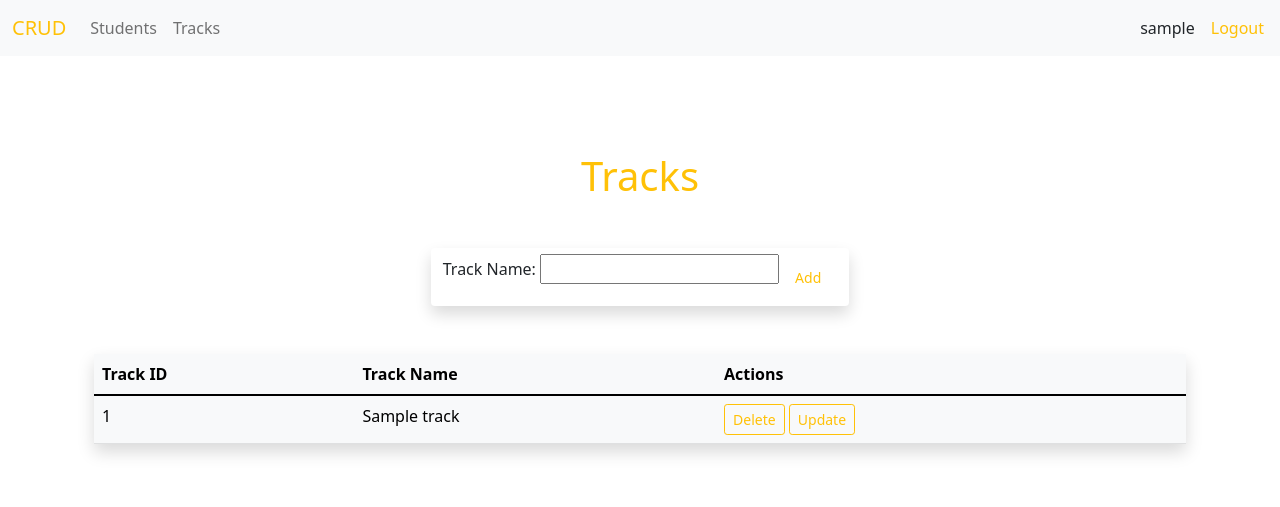
After one commit to ayazeid/django-crud-app, a Django app: page /trackshome in a window 1280 px wide. The commit adds this page. Shown: the top 507 px of the page. Run offline with Django 4.2, Linux system fonts and the light colour scheme; tables that the repository leaves empty hold one stand-in row (values such as "Sample post").

Commit message:
Add day 4 task: generic-views, class-based views, modelforms

```diff
--- /dev/null
+++ b/crud/forms.py
@@ -0,0 +1,27 @@
+from django import forms
+from .models import *
+
+
+class AddTracks(forms.ModelForm):
+    class Meta:
+        fields = '__all__'
+        labels = {
+            'name': 'Track Name'
+        }
+        model = Tracks
+
+
+class InsertStudent(forms.ModelForm):
+    def __init__(self, *args, **kwargs):
+        super().__init__(*args, **kwargs)
+        self.fields['trackid'].widget.choices= [(track.tr_id, track.name) for track in Tracks.objects.all()]
+
+    class Meta:
+        model = Students
+        fields = '__all__'
+        labels = {
+            'id': 'ID',
+            'fname': 'First Name',
+            'lname': 'Last Name',
+            'trackid':'Track'
+        }
--- /dev/null
+++ b/crud/templates/crud/tracks_form.html
@@ -0,0 +1,72 @@
+{%extends 'parent.html' %}
+{%block Title%}
+Tracks Page
+{%endblock%}
+{%block navcontent%}
+    <div class="collapse navbar-collapse" id="navbarSupportedContent">
+      <ul class="navbar-nav me-auto mb-2 mb-lg-0">
+        <li class="nav-item">
+          <a class="nav-link" aria-current="page" href="home">Students</a>
+        </li>
+        <li class="nav-item">
+          <a class="nav-link" href="{%url 'Trackshomepage' %}">Tracks</a>
+        </li>
+      </ul>
+    </div>
+{%endblock%}
+{%block loged%}<span> {{username}}</span><a class="nav-link text-warning" href="{%url 'welcomepage' %}">Logout</a>{%endblock%}
+{%block Content%}
+<div id="main" class="container py-5 my-5">
+    <div id="'view" class="container">
+        <h1 class="text-center text-warning ">Tracks</h1>
+        <div class="d-flex justify-content-center m-5">
+            {%if trackmode == 'update' %}
+            <form  action='' method="post">
+            {%csrf_token%}
+            <div   class="form-control d-flex border-0 shadow"  >
+                <label for="query"></label>
+               {{updatetrack.as_p}}
+                <input type="hidden" name="mode" value={{mode}} hidden>
+                <input type="submit" value="Update" class="btn btn-outline-warning btn-sm mx-3 border-0">
+            </div>
+        </form>
+            {%else%}
+            <form  action='' method="post">
+            {%csrf_token%}
+           <div   class="form-control d-flex border-0 shadow"  >
+                <label for="query"></label>
+               {{addtrack.as_p}}
+                <input type="hidden" name="mode" value={{mode}} hidden>
+                <input type="submit" value="Add" class="btn btn-outline-warning btn-sm mx-2 border-0">
+            </div>
+        </form>
+            {%endif%}
+
+        </div>
+         <div>
+           <table class="table table-light shadow">
+  <thead>
+    <tr>
+      <th scope="col">Track ID</th>
+        <th scope="col">Track Name</th>
+      <th scope="col" >Actions</th>
+    </tr>
+  </thead>
+  <tbody>
+
+  {%for  row in tracklist%}
+    <tr>
+      <td>{{row.tr_id}}</td>
+      <td>{{row.name}}</td>
+      <td>
+        <a class="btn btn-outline-warning btn-sm"  href="{%url 'DeleteTrack' trid=row.tr_id %}"  >Delete</a>
+          <a class="btn btn-outline-warning btn-sm"  href="{%url 'UpdateTrack' tid=row.tr_id %}">Update</a>
+      </td>
+    </tr>
+  {%endfor%}
+  </tbody>
+</table>
+        </div>
+    </div>
+</div>
+{%endblock%}
--- a/crud/views.py
+++ b/crud/views.py
@@ -1,16 +1,28 @@
 import datetime
+import http.client
 
 from django.shortcuts import render, redirect
+from django.urls import reverse_lazy
+
 from .models import Students, Myusers
 from django.contrib.auth.models import User
-from django.contrib.auth import authenticate,login,logout
+from django.contrib.auth import authenticate, login, logout
+from .forms import AddTracks, InsertStudent
+from django.views.generic import *
+from .models import *
+from django.views import View
+from django.views.decorators.http import ConditionalGetMiddleware, condition, conditional_page
+from django.http import HttpResponseRedirect, HttpRequest
+from django.contrib.auth.decorators import login_required, user_passes_test
+
 
 # Create your views here.
 def homepage(request):
-    loggeduser=Myusers.objects.filter(is_login=True)
-    if len(loggeduser ) != 0 and request.session.has_key('username'):
+    loggeduser = Myusers.objects.filter(is_login=True)
+    if len(loggeduser) != 0 and request.session.has_key('username'):
         authenuser = Myusers.objects.filter(username=request.session['username'])
-        context = {'mode': '', 'msg': '', 'list': Students.objects.all(), 'username': authenuser[0].username}
+        context = {'mode': '', 'msg': '', 'list': Students.objects.all(), 'username': authenuser[0].username,
+                   'insertstudent': InsertStudent()}
         if request.method == 'GET':
             if request.GET == {}:
                 context['mode'] = 'insert'
@@ -20,10 +32,9 @@ def homepage(request):
             context['mode'] = request.POST['mode']
             mode = request.POST['mode']
             if mode == 'insert':
-                fnameQuery = request.POST['fname']
-                lnameQuery = request.POST['lname']
                 context['msg'] = f"{mode} successfully"
-                Students.objects.create(fname=fnameQuery, lname=lnameQuery)
+                insertstudentpost = InsertStudent(request.POST)
+                insertstudentpost.save()
             elif mode == 'selectby':
                 query = request.POST['query']
                 context['msg'] = f"{mode} successfully"
@@ -36,23 +47,21 @@ def homepage(request):
         return redirect(loginpage)
 
 
-def deleteStudent(request,stid):
+def deleteStudent(request, stid):
     Students.objects.filter(id=stid).delete()
     return homepage(request)
 
 
-def updateStudent(request, sid):
-    context={}
-    if request.method == 'GET':
-        context = {'rowid': sid,'mode':'update','list': Students.objects.all(),'username': Myusers.objects.get(is_login=True).username,'fname':Students.objects.get(id=sid).fname,'lname':Students.objects.get(id=sid).lname}
+class UpdateStudentView(View):
+    def get(self, request, sid):
+        context = {'rowid': sid, 'mode': 'update', 'list': Students.objects.all(),
+                   'username': Myusers.objects.get(is_login=True).username,
+                   'updatestudent': InsertStudent(instance=Students.objects.get(id=sid))}
         return render(request, 'crud/home.html', context)
-    else:
-        context['mode'] = 'insert'
-        context['list']= Students.objects.all()
-        Students.objects.filter(id=sid).update(fname=request.POST['fname'], lname=request.POST['lname'])
-        #return render(request, 'crud/home.html', context)
+
+    def post(self, request, sid):
+        InsertStudent(request.POST, instance=Students.objects.get(id=sid)).save()
         return redirect(homepage)
-
 
 
 def loginpage(request):
@@ -61,7 +70,7 @@ def loginpage(request):
         return render(request, 'crud/login.html')
     else:
         user = Myusers.objects.filter(email=request.POST['email'])
-        authuser = authenticate(username=user[0].username,password=user[0].password)
+        authuser = authenticate(username=user[0].username, password=user[0].password)
         if user:
             if user[0].password == request.POST['password'] and authuser is not None:
                 user.update(is_login=True)
@@ -69,11 +78,12 @@ def loginpage(request):
                 login(request, authuser)
                 return redirect(homepage)
             else:
-                context['errormsg']="Incorrect password"
+                context['errormsg'] = "Incorrect password"
                 return render(request, 'crud/login.html', context)
         else:
-            context['errormsg']="User not found, Please check password and email or Register if you don't have an acoount"
-            return render(request, 'crud/login.html',context)
+            context[
+                'errormsg'] = "User not found, Please check password and email or Register if you don't have an acoount"
+            return render(request, 'crud/login.html', context)
 
 
 def registerpage(request):
@@ -82,12 +92,14 @@ def registerpage(request):
         return render(request, 'crud/register.html')
     else:
         if request.POST['password'] == request.POST['cpassword']:
-            Myusers.objects.create(username=request.POST['username'], email=request.POST['email'], password=request.POST['password'], join_date=datetime.date.today(), login_time=datetime.datetime.now().time())
-            User.objects.create_user(username=request.POST['username'], email=request.POST['email'], password=request.POST['password'], is_staff=True)
+            Myusers.objects.create(username=request.POST['username'], email=request.POST['email'],
+                                   password=request.POST['password'], join_date=datetime.date.today(),
+                                   login_time=datetime.datetime.now().time())
+            User.objects.create_user(username=request.POST['username'], email=request.POST['email'],
+                                     password=request.POST['password'], is_staff=True)
         else:
-            context['errormsg']='Confirm password and password don not match'
-        return render(request,'crud/register.html',context)
-
+            context['errormsg'] = 'Confirm password and password don not match'
+        return render(request, 'crud/register.html', context)
 
 
 def welcomepage(request):
@@ -95,3 +107,48 @@ def welcomepage(request):
     logout(request)
     Myusers.objects.update(is_login=False)
     return render(request, 'crud/welcome.html')
+
+
+def logined():
+    loggeduser = Myusers.objects.filter(is_login=True)
+    if len(loggeduser) != 0:
+        return True
+    else:
+        return False
+
+
+class Tracksinsertview(CreateView):
+    model = Tracks
+    fields = '__all__'
+
+    def get(self, request, *args, **kwargs):
+        if not logined():
+            return redirect(loginpage)
+        else:
+            return super().get(request, *args, **kwargs)
+
+    def get_context_data(self, **kwargs):
+        context = super().get_context_data(**kwargs)
+        context['addtrack'] = AddTracks()
+        context['tracklist'] = Tracks.objects.all()
+        context['username'] = Myusers.objects.get(is_login=True).username
+        return context
+
+    success_url = reverse_lazy('Trackshomepage')
+
+
+class UpdateTrackView(View):
+    def get(self, request, tid):
+        context = {'rowid': tid, 'trackmode': 'update', 'tracklist': Tracks.objects.all(),
+                   'username': Myusers.objects.get(is_login=True).username,
+                   'updatetrack': AddTracks(instance=Tracks.objects.get(tr_id=tid))}
+        return render(request, 'crud/tracks_form.html', context)
+
+    def post(self, request, tid):
+        AddTracks(request.POST, instance=Tracks.objects.get(tr_id=tid)).save()
+        return redirect('Trackshomepage')
+
+
+def deleteTrack(request, trid):
+    Tracks.objects.filter(tr_id=trid).delete()
+    return redirect('Trackshomepage')
--- a/lab_day2/urls.py
+++ b/lab_day2/urls.py
@@ -15,7 +15,8 @@ Including another URLconf
 """
 from django.contrib import admin
 from django.urls import path
-from crud.views import homepage, loginpage, registerpage, welcomepage, deleteStudent, updateStudent
+from crud.views import *
+from crud.forms import *
 
 urlpatterns = [
     path('admin/', admin.site.urls),
@@ -24,5 +25,8 @@ urlpatterns = [
     path('register', registerpage),
     path('', welcomepage, name='welcomepage'),
     path('home(?<stid>)', deleteStudent, name='DeletePage'),
-    path('home?<sid>', updateStudent, name='UpdatePage')
+    path('home?<sid>', UpdateStudentView.as_view(), name='UpdatePage'),
+    path('trackshome',Tracksinsertview.as_view(),name='Trackshomepage'),
+    path('trackshome(?<trid>)', deleteTrack, name='DeleteTrack'),
+    path('trackshome?<tid>', UpdateTrackView.as_view(), name='UpdateTrack'),
 ]
--- a/templates/parent.html
+++ b/templates/parent.html
@@ -20,6 +20,8 @@
     <button class="navbar-toggler" type="button" data-bs-toggle="collapse" data-bs-target="#navbarSupportedContent" aria-controls="navbarSupportedContent" aria-expanded="false" aria-label="Toggle navigation">
       <span class="navbar-toggler-icon"></span>
     </button>
+      {%block navcontent%}
+      {%endblock%}
 <!--    <div class="collapse navbar-collapse" id="navbarSupportedContent">-->
 <!--      <ul class="navbar-nav me-auto mb-2 mb-lg-0">-->
 <!--        <li class="nav-item">-->
@@ -32,7 +34,7 @@
 <!--          <a class="nav-link" href="register">Register</a>-->
 <!--        </li>-->
 <!--      </ul>-->
-    </div>
+<!--    </div>-->
   </div>
     {%block loged%}{%endblock%}
 </nav>
```
Also changed, not shown: crud/models.py (+13 -3 lines), crud/templates/crud/home.html (+27 -16 lines), crud/migrations/0006_tracks_students_track_id.py (added), crud/migrations/0007_rename_track_id_students_trackid_and_more.py (added), crud/migrations/0008_rename_trackid_tracks_id.py (added), crud/migrations/0009_alter_students_trackid.py (added), crud/migrations/0010_rename_id_tracks_tr_id.py (added), crud/migrations/0011_alter_students_trackid.py (added), crud/migrations/0012_alter_students_trackid.py (added), crud/migrations/0013_remove_students_trackid.py (added), crud/migrations/0014_alter_students_fname_alter_students_lname.py (added), crud/migrations/0015_rename_id_students_sid.py (added), crud/migrations/0016_rename_sid_students_id_alter_students_fname_and_more.py (added), crud/migrations/0017_students_trackid.py (added), 1 more files.
